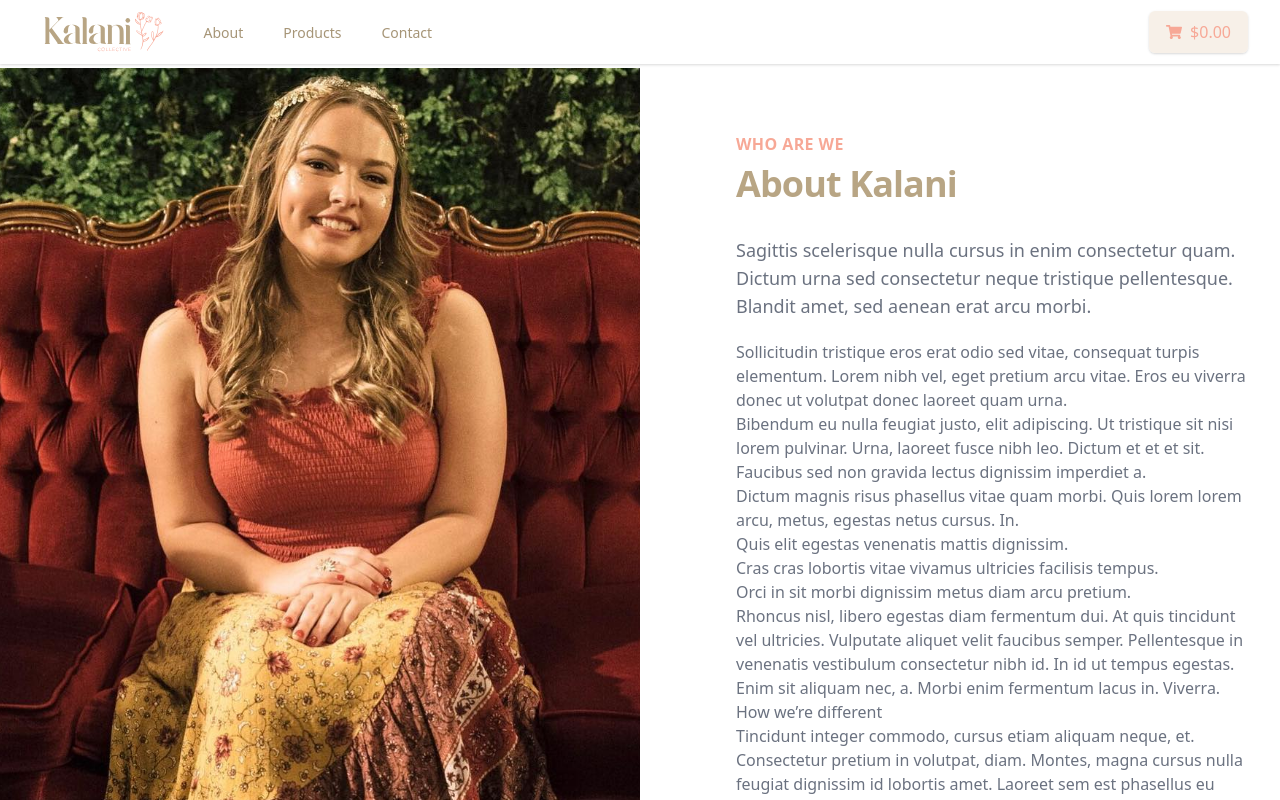
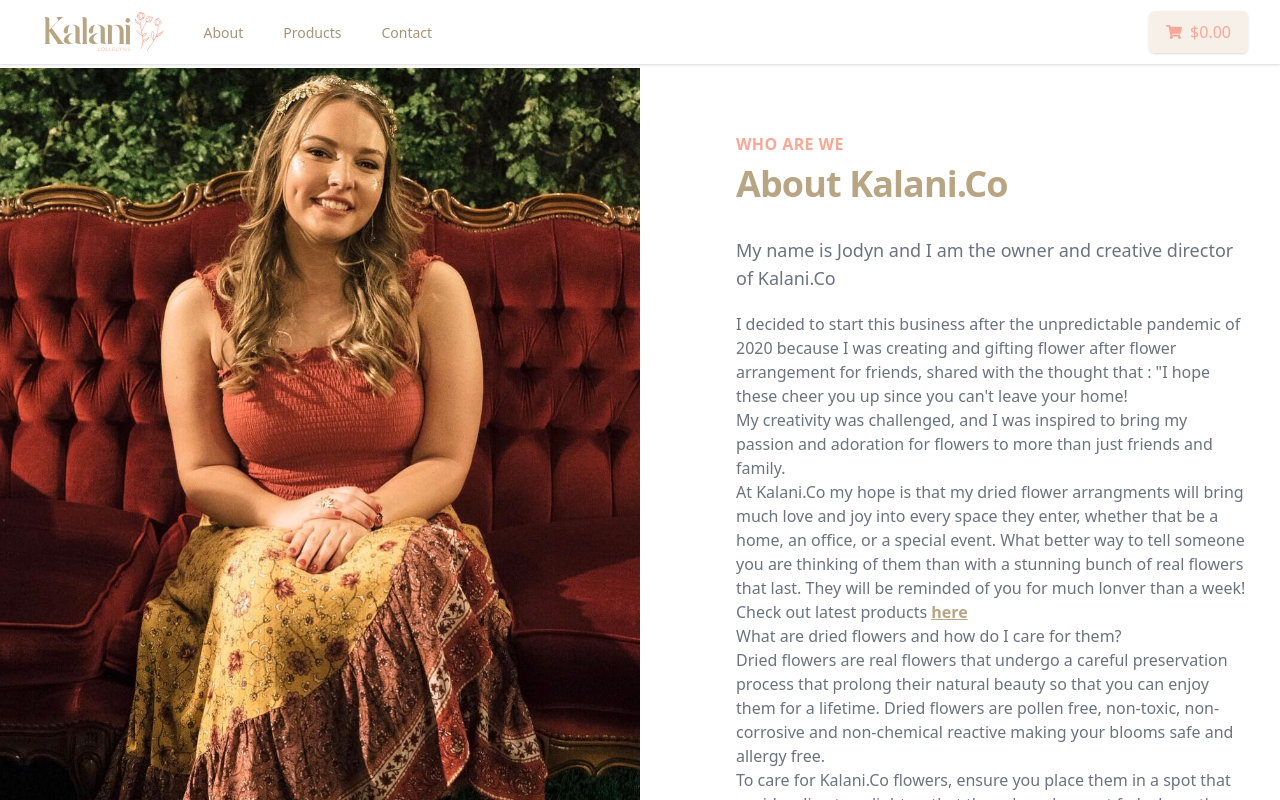
Before and after one commit to studioprisoner/kalani-website, a Next.js app: page /about in a window 1280 px wide. Shown: the top 800 px of the page. Built offline with nearby package versions, Linux system fonts and the light colour scheme; what @tailwindcss/typography would draw is missing.

Commit message:
text updates

```diff
--- a/src/pages/about.js
+++ b/src/pages/about.js
@@ -1,4 +1,5 @@
 import Head from 'next/head';
+import Link from 'next/link';
 import Footer from 'components/Footer';
 
 const About = () => {
@@ -10,28 +11,23 @@ const About = () => {
             <div class="relative bg-white mt-1">
                 <div class="lg:absolute lg:inset-0">
                     <div class="lg:absolute lg:inset-y-0 lg:left-0 lg:w-1/2">
-                    <img class="lg:h-56 w-full object-cover lg:absolute lg:h-full" src="../images/jordyn.jpg" alt="" />
+                    <img class="w-full object-cover lg:absolute lg:h-full" src="../images/jordyn.jpg" alt="" />
                     </div>
                 </div>
                 <div class="relative pt-12 pb-16 px-4 sm:pt-16 sm:px-6 lg:px-8 lg:max-w-7xl lg:mx-auto lg:grid lg:grid-cols-2">
                     <div class="lg:col-start-2 lg:pl-8">
                     <div class="text-base max-w-prose mx-auto lg:max-w-lg lg:ml-auto lg:mr-0">
                         <h2 class="leading-6 text-rose-bud-500 font-semibold tracking-wide uppercase">Who are we</h2>
-                        <h3 class="mt-2 text-3xl leading-8 font-extrabold tracking-tight text-mongoose-500 sm:text-4xl">About Kalani</h3>
-                        <p class="mt-8 text-lg text-gray-500">Sagittis scelerisque nulla cursus in enim consectetur quam. Dictum urna sed consectetur neque tristique pellentesque. Blandit amet, sed aenean erat arcu morbi.</p>
+                        <h3 class="mt-2 text-3xl leading-8 font-extrabold tracking-tight text-mongoose-500 sm:text-4xl">About Kalani.Co</h3>
+                        <p class="mt-8 text-lg text-gray-500">My name is Jodyn and I am the owner and creative director of Kalani.Co</p>
                         <div class="mt-5 prose prose-indigo text-gray-500">
-                        <p>Sollicitudin tristique eros erat odio sed vitae, consequat turpis elementum. Lorem nibh vel, eget pretium arcu vitae. Eros eu viverra donec ut volutpat donec laoreet quam urna.</p>
-                        <p>Bibendum eu nulla feugiat justo, elit adipiscing. Ut tristique sit nisi lorem pulvinar. Urna, laoreet fusce nibh leo. Dictum et et et sit. Faucibus sed non gravida lectus dignissim imperdiet a.</p>
-                        <p>Dictum magnis risus phasellus vitae quam morbi. Quis lorem lorem arcu, metus, egestas netus cursus. In.</p>
-                        <ul>
-                            <li>Quis elit egestas venenatis mattis dignissim.</li>
-                            <li>Cras cras lobortis vitae vivamus ultricies facilisis tempus.</li>
-                            <li>Orci in sit morbi dignissim metus diam arcu pretium.</li>
-                        </ul>
-                        <p>Rhoncus nisl, libero egestas diam fermentum dui. At quis tincidunt vel ultricies. Vulputate aliquet velit faucibus semper. Pellentesque in venenatis vestibulum consectetur nibh id. In id ut tempus egestas. Enim sit aliquam nec, a. Morbi enim fermentum lacus in. Viverra.</p>
-                        <h3>How we’re different</h3>
-                        <p>Tincidunt integer commodo, cursus etiam aliquam neque, et. Consectetur pretium in volutpat, diam. Montes, magna cursus nulla feugiat dignissim id lobortis amet. Laoreet sem est phasellus eu proin massa, lectus. Diam rutrum posuere donec ultricies non morbi. Mi a platea auctor mi.</p>
-                        <p>Mauris ullamcorper imperdiet nec egestas mi quis quam ante vulputate. Vel faucibus adipiscing lacus, eget. Nunc fermentum id tellus donec. Ut metus odio sit sit varius non nunc orci. Eu, mi neque, ornare suspendisse amet, nibh. Facilisi volutpat lectus id sapien dis mauris rhoncus. Est rhoncus, interdum imperdiet ac eros, diam mauris, tortor. Risus id sit molestie magna.</p>
+                        <p>I decided to start this business after the unpredictable pandemic of 2020 because I was creating and gifting flower after flower arrangement for friends, shared with the thought that : "I hope these cheer you up since you can't leave your home!</p>
+                        <p>My creativity was challenged, and I was inspired to bring my passion and adoration for flowers to more than just friends and family.</p>
+                        <p>At Kalani.Co my hope is that my dried flower arrangments will bring much love and joy into every space they enter, whether that be a home, an office, or a special event. What better way to tell someone you are thinking of them than with a stunning bunch of real flowers that last. They will be reminded of you for much lonver than a week!</p>
+                        <p>Check out latest products <Link href="/products"><a className="text-base font-semibold underline text-mongoose-500 hover:text-mongoose-700">here</a></Link></p>
+                        <h3>What are dried flowers and how do I care for them?</h3>
+                        <p>Dried flowers are real flowers that undergo a careful preservation process that prolong their natural beauty so that you can enjoy them for a lifetime. Dried flowers are pollen free, non-toxic, non-corrosive and non-chemical reactive making your blooms safe and allergy free.</p>
+                        <p>To care for Kalani.Co flowers, ensure you place them in a spot that avoides direct sunlight so that the colour does not fade; keep them in a cool and dry space that is free from humidity and finally, remember you do not need to water your flowers!</p>
                         </div>
                     </div>
                     </div>
--- a/src/pages/index.js
+++ b/src/pages/index.js
@@ -43,11 +43,11 @@ export default function Home() {
               <span className="block text-rose-bud-500 xl:inline">Arranged for you</span>
             </h1>
             <p className="mt-3 max-w-md mx-auto text-lg text-gray-500 sm:text-xl md:mt-5 md:max-w-3xl">
-          Anim aute id magna aliqua ad ad non deserunt sunt. Qui irure qui lorem cupidatat commodo. Elit sunt amet fugiat veniam occaecat fugiat aliqua.
+          At Kalani.Co my hope is that my dried flower arrangements will bring much love and joy into the every space they enter.
             </p>
             <div className="mt-10 sm:flex sm:justify-center lg:justify-start">
               <div className="rounded-md shadow">
-                <Link href="#products">
+                <Link href="/products">
                 <a className="w-full flex items-center justify-center px-8 py-3 text-base font-medium rounded-md text-rose-bud-500 bg-almond-300 hover:bg-almond-400 md:py-4 md:text-lg md:px-10">
                 See our Products
                 </a>
--- a/src/pages/product/[productId].js
+++ b/src/pages/product/[productId].js
@@ -3,7 +3,7 @@ import { Helmet } from 'react-helmet';
 import { formatCurrency } from 'lib/currency';
 import useCart from 'hooks/use-cart';
 
-import Layout from 'components/Layout';
+import Footer from 'components/Footer'
 
 import products from 'data/products.json';
 
@@ -35,12 +35,11 @@ export default function Product({ product }) {
                         <img className="rounded-lg bg-gray-100 mb-4" src={product.image} alt={product.name} />
                     </div>
                     <div className="md:flex-1 px-4">
-                        <h2 className="mb-2 leading-light tracking-tight font-bold text-rose-bud-500 text-2xl md:text-3xl">{product.title}</h2>
+                        <h2 className="mb-2 leading-light tracking-tight font-bold text-rose-bud-500 text-2xl md:text-3xl">{product.name}</h2>
                         <div className="flex items-center space-x-4 my-4">
                             <div>
-                                <div className="rounded-lg bg-gray-100 flex py-2 px-3">
-                                    <span className="text-mongoose-400 mr-1 mt-1">$</span>
-                                    <span className="font-bold text-mongoose-600 text-3xl">{ formatCurrency(product.price) }</span>
+                                <div className="rounded-lg bg-almond-200 flex py-2 px-3">
+                                    <span className="font-bold text-mongoose-700 text-3xl">{ formatCurrency(product.price) }</span>
                                 </div>
                             </div>
                         </div>
@@ -57,6 +56,7 @@ export default function Product({ product }) {
                 <div>
                 </div>
             </main>
+            <Footer />
     </div>
   )
 }
```
